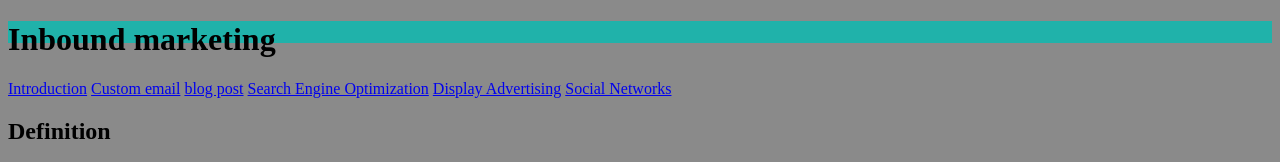
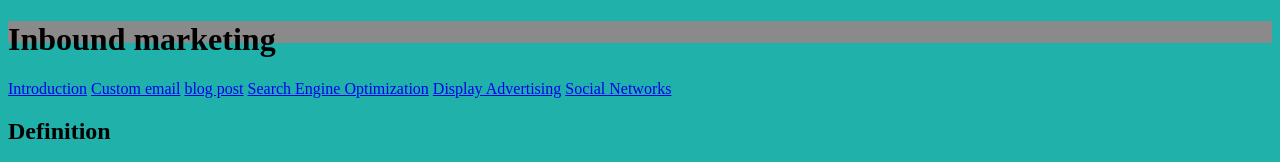
Before and after one commit to finjocdu/essay, a plain HTML site: page index.html in a window 1280 px wide. Shown: the top 162 px of the page. Drawn offline with Linux system fonts and the light colour scheme.

Commit message:
Update mystyle.css

```diff
--- a/mystyle.css
+++ b/mystyle.css
@@ -1,7 +1,7 @@
-body{background:#8a8a8a;}
+body{background:#20b2aa;}
 #wrapper{
  Height: 22px;
- background:#20b2aa;}
+ background:#8a8a8a;}
  width:100%;
  margin: 0px;
  padding:1em;
```
